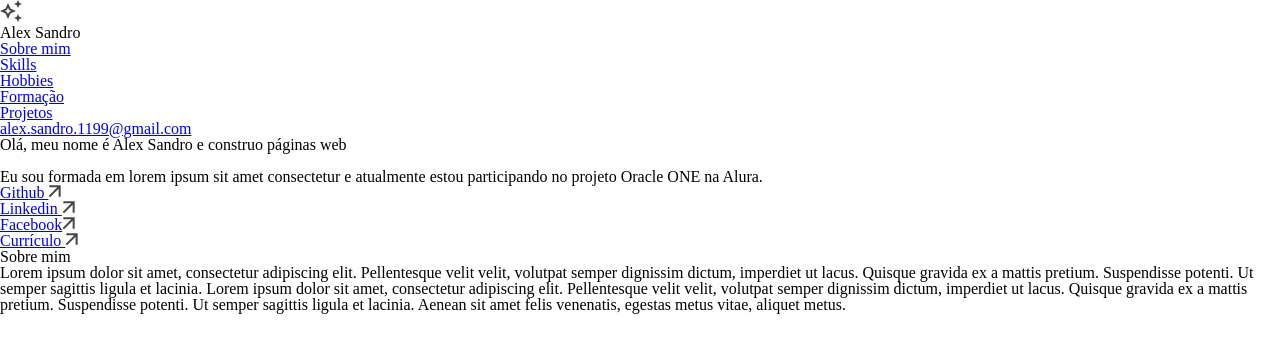
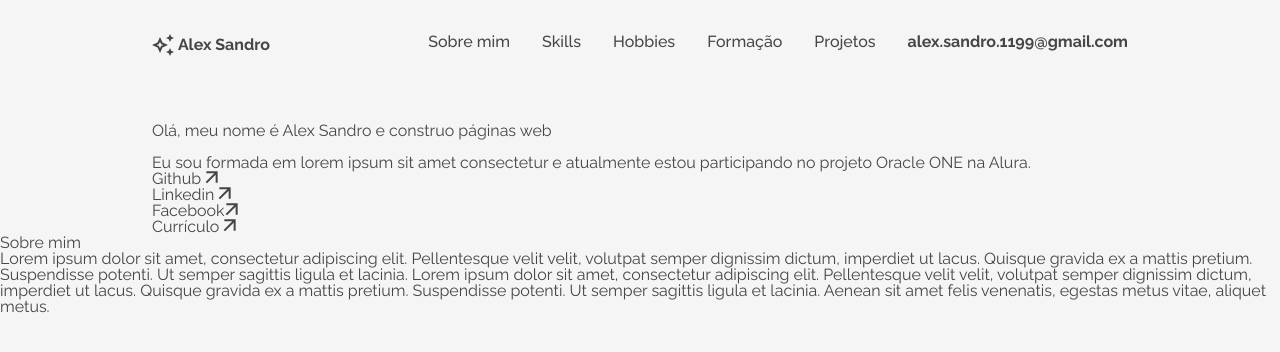
Before and after one commit to alexsanjr/portfolio-challange-oracle, a plain HTML site: page index.html in a window 1280 px wide. Drawn offline with Linux system fonts and the light colour scheme.

Commit message:
menu nav terminado

```diff
--- a/css/reset.css
+++ b/css/reset.css
@@ -17,6 +17,9 @@ time, mark, audio, video {
 	font-size: 100%;
 	font: inherit;
 	vertical-align: baseline;
+	text-decoration: none;
+	color: inherit;
+
 }
 /* HTML5 display-role reset for older browsers */
 article, aside, details, figcaption, figure,
--- a/css/style.css
+++ b/css/style.css
@@ -1 +1,55 @@
 @import url(./reset.css);
+@import url('https://fonts.googleapis.com/css2?family=Raleway:wght@400;500;700&display=swap');
+
+:root {
+  --mainBackground: #F5F5F5;
+  --blueBackground: #EAF2FD;
+  --textColor: #464646;
+}
+
+body {
+  display: grid;
+  grid-template-columns: 9.5rem 1fr 9.5rem;
+  background-color: var(--mainBackground);
+  font-family: 'Raleway', sans-serif;
+  color: var(--textColor);
+}
+
+
+.c-nav {
+  grid-column: 2 / 3;
+  display: flex;
+  justify-content: space-between;
+  margin: 2.156rem 0 4.156rem 0;
+}
+
+.c-nav__icone {
+  display: flex;
+  width: 118px;
+  justify-content: space-between;
+  align-items: center;
+  font-weight: 700;
+  font-size: 1rem;
+  line-height: 1.174rem;
+}
+
+.c-nav__navegacao {
+  display: flex;
+}
+
+.c-nav__lista {
+  padding-left: 2rem;
+  font-weight: 500;
+}
+
+.c-nav__lista:last-child {
+  font-weight: 700;
+}
+
+.c-header {
+  grid-column: 2 / 3;
+}
+
+.c-sobre {
+  grid-column: 1 / 4;
+}
--- a/index.html
+++ b/index.html
@@ -9,20 +9,22 @@
 </head>
 
 <body>
-  <nav>
-    <img src="./img/estrelas.svg" alt="estrelas">
-    <p>Alex Sandro</p>
-    <ul>
-      <li><a href="#" target="_blank">Sobre mim</a></li>
-      <li><a href="#" target="_blank">Skills</a></li>
-      <li><a href="#" target="_blank">Hobbies</a></li>
-      <li><a href="#" target="_blank">Formação</a></li>
-      <li><a href="#" target="_blank">Projetos</a></li>
-      <li><a href="mailto:alex.sandro.1199@gmail.com?">alex.sandro.1199@gmail.com</a></li>
+  <nav class="c-nav">
+    <div class="c-nav__icone">
+      <img src="./img/estrelas.svg" alt="estrelas">
+      <p>Alex Sandro</p>
+    </div>
+    <ul class="c-nav__navegacao">
+      <li class="c-nav__lista"><a href="#" target="_blank">Sobre mim</a></li>
+      <li class="c-nav__lista"><a href="#" target="_blank">Skills</a></li>
+      <li class="c-nav__lista"><a href="#" target="_blank">Hobbies</a></li>
+      <li class="c-nav__lista"><a href="#" target="_blank">Formação</a></li>
+      <li class="c-nav__lista"><a href="#" target="_blank">Projetos</a></li>
+      <li class="c-nav__lista"><a href="mailto:alex.sandro.1199@gmail.com?">alex.sandro.1199@gmail.com</a></li>
     </ul>
   </nav>
 
-  <header>
+  <header class="c-header">
     <h1>Olá, meu nome é Alex Sandro e construo páginas web</h1>
     <!-- minha foto de perfil --> <img src="" alt="">
     <p>Eu sou formada em lorem ipsum sit amet consectetur e atualmente estou participando no projeto Oracle ONE na Alura.</p>
@@ -34,7 +36,7 @@
     </ul>
   </header>
 
-  <div class="sobre">
+  <div class="c-sobre">
     <h2>Sobre mim</h2>
     <p>Lorem ipsum dolor sit amet, consectetur adipiscing elit. Pellentesque velit velit, volutpat semper dignissim dictum, imperdiet ut lacus. Quisque gravida ex a mattis pretium. Suspendisse potenti. Ut semper sagittis ligula et lacinia.
       Lorem ipsum dolor sit amet, consectetur adipiscing elit. Pellentesque velit velit, volutpat semper dignissim dictum, imperdiet ut lacus. Quisque gravida ex a mattis pretium. Suspendisse potenti. Ut semper sagittis ligula et lacinia. Aenean sit amet felis venenatis, egestas metus vitae, aliquet metus.
@@ -42,12 +44,12 @@
     <!-- imagem com assinatura --> <img src="" alt="">
   </section>
 
-  <div class="hobbies"></div>
-  <div class="soft-skills"></div>
-  <div class="formacao"></div>
-  <div class="projetos"></div>
-  <div class="form"></div>
+  <div class="c-hobbies"></div>
+  <div class="c-soft-skills"></div>
+  <div class="c-formacao"></div>
+  <div class="c-projetos"></div>
+  <div class="c-form"></div>
 
-  <footer class="footer"></footer>
+  <footer class="c-footer"></footer>
 </body>
 </html>
```
